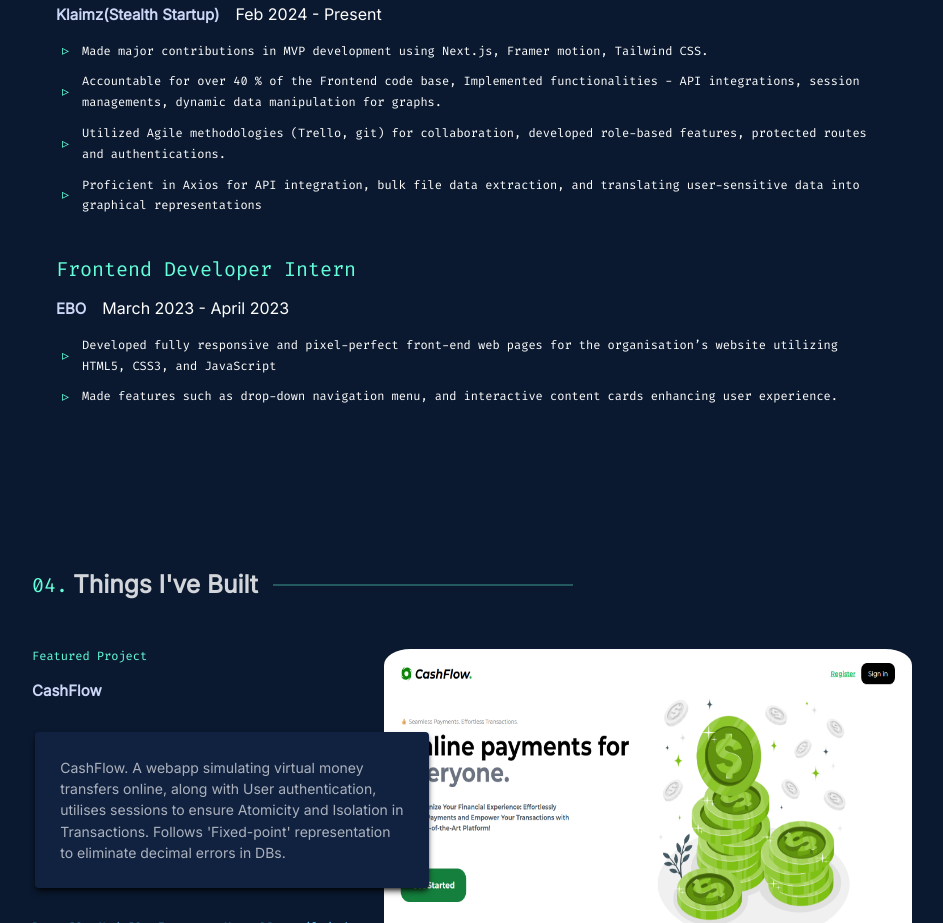
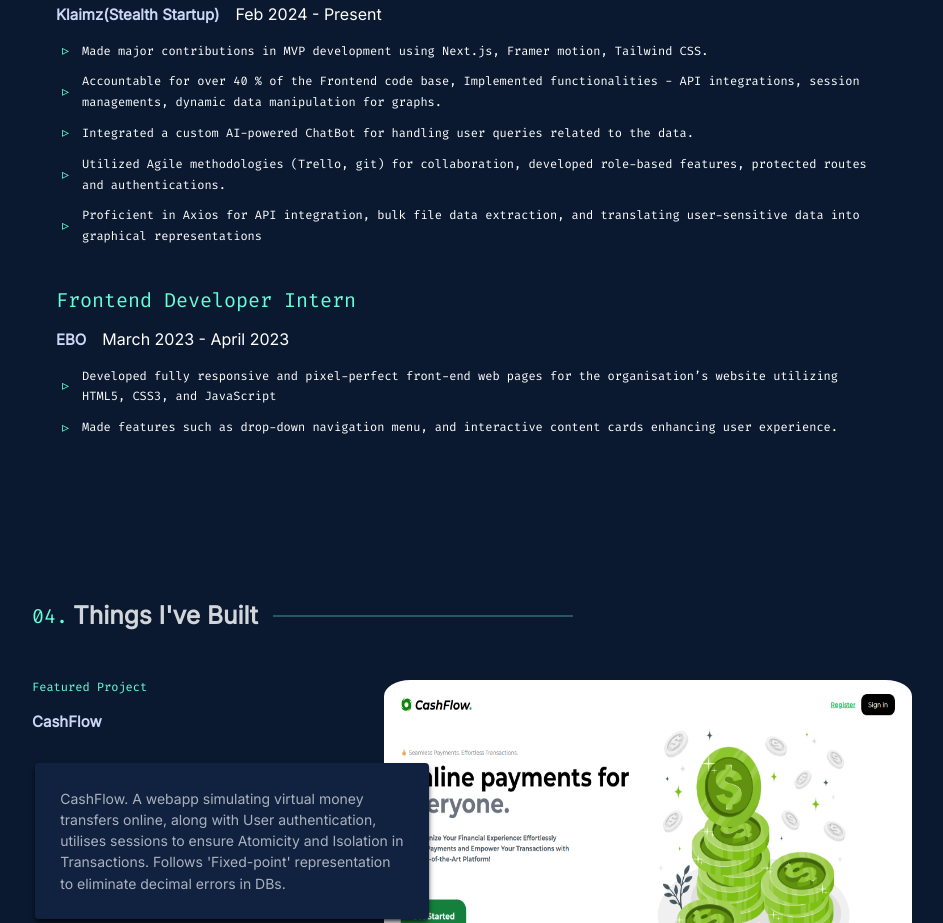
Before and after one commit to RahulKrishna-A/Portfolio, a React (Vite) app in the folder Portfolio/: page / in a window 1280 px wide. Shown: the part 1780-2703 px from the top of the page, without its empty margins (168-1111 px from the left). Built offline with nearby package versions, Linux system fonts and the light colour scheme.

Commit message:
Updated resume link

```diff
--- a/Portfolio/src/Sections/Comps/Nav.jsx
+++ b/Portfolio/src/Sections/Comps/Nav.jsx
@@ -63,7 +63,7 @@
                 <motion.li className={"nav-list_items"} variants={child}><a
                     className={"nav-list_items__p five"} href={"#Contact_container"}>Contact</a></motion.li>
                 <motion.button variants={child} className={"Resume_button"} onClick={() => {
-                    window.open("https://drive.google.com/file/d/1CSmlNLYswERNeCwAHmrxJi58UpeDYdB4/view?usp=sharing", '_blank');
+                    window.open("https://drive.google.com/file/d/1E-6aMTjop5v5xHwr33AXWGDTKDSyTuY3/view?usp=sharing", '_blank');
                 }}>Resume
                 </motion.button>
 
@@ -97,7 +97,7 @@
                     </button>
                     <button className="hamburger_value">
                         <a style={{color: "white"}}
-                           href={"https://drive.google.com/file/d/1CSmlNLYswERNeCwAHmrxJi58UpeDYdB4/view?usp=sharing"}
+                           href={"https://drive.google.com/file/d/1E-6aMTjop5v5xHwr33AXWGDTKDSyTuY3/view?usp=sharing"}
                            target={"_blank"}>Resume</a>
                     </button>
                 </div>}
--- a/Portfolio/src/Sections/Experience.jsx
+++ b/Portfolio/src/Sections/Experience.jsx
@@ -28,6 +28,8 @@
                                 Accountable for over 40 % of the Frontend code base, Implemented functionalities - API
                                 integrations, session
                                 managements, dynamic data manipulation for graphs.
+                            </li><li className={"Experience_points"}>
+                            Integrated a custom AI-powered ChatBot for handling user queries related to the data.
                             </li>
                             <li className={"Experience_points"}> Utilized Agile methodologies (Trello, git) for
                                 collaboration, developed role-based features, protected routes and
```
Also changed, not shown: 3 other files (tests, documents, lock files or other folders).
